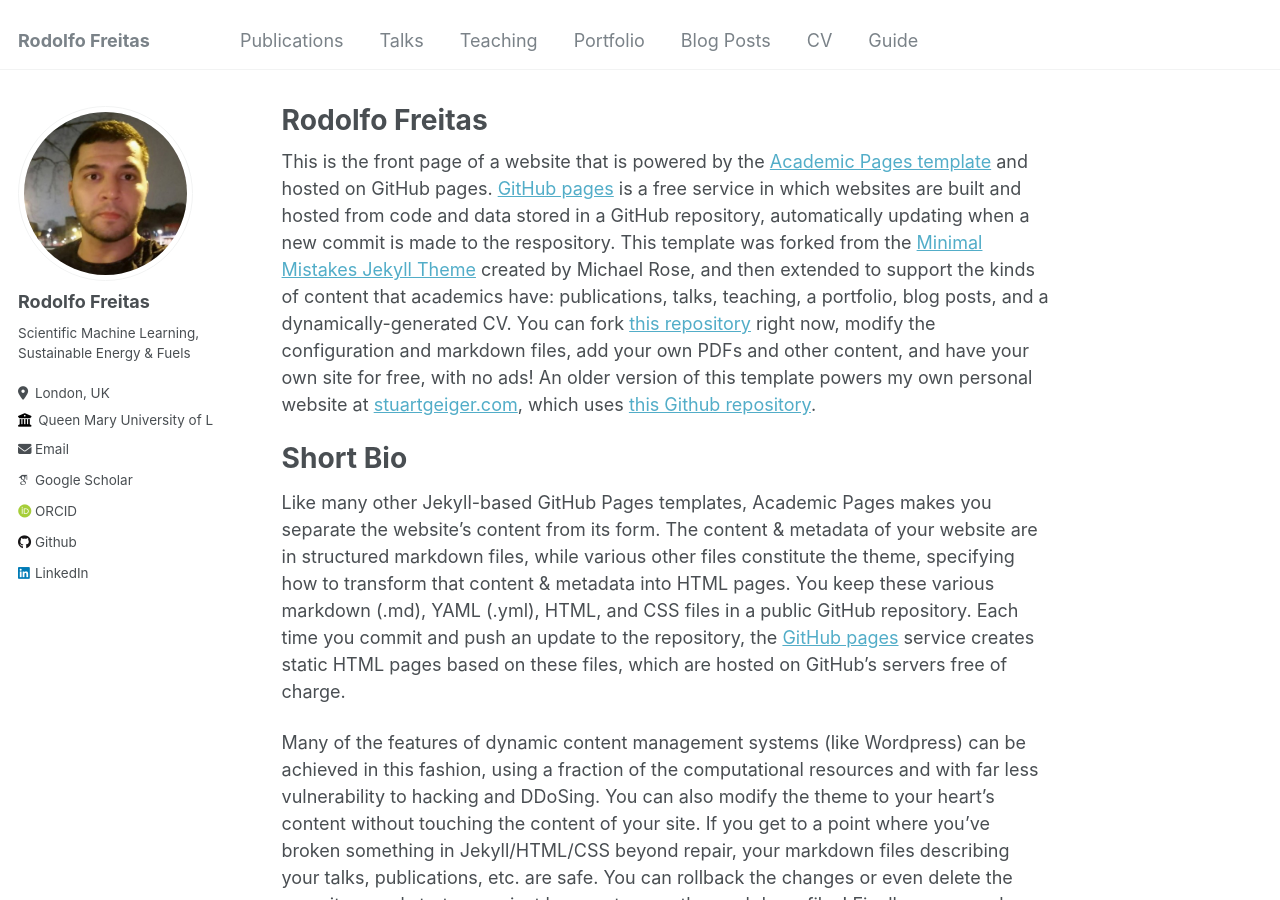
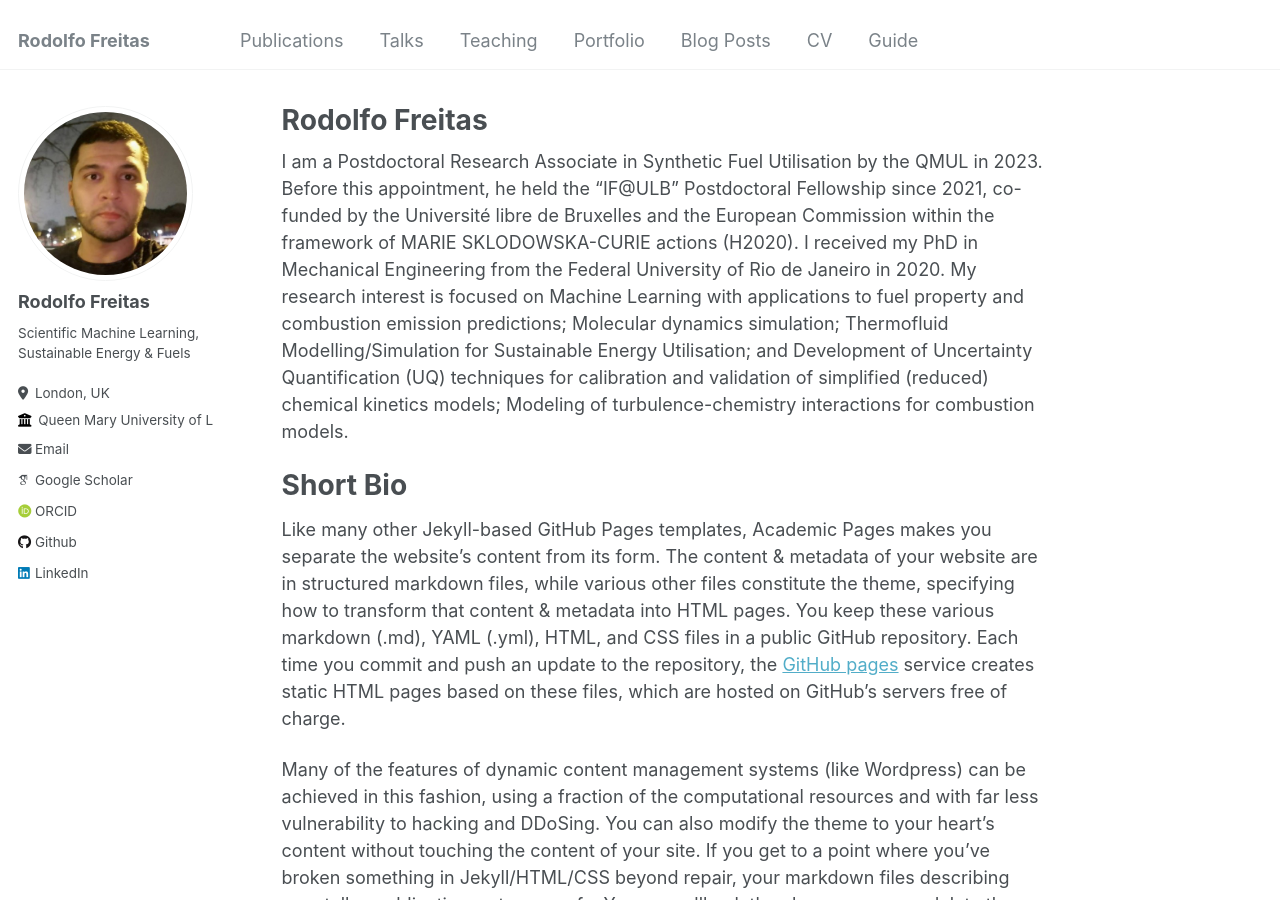
Before and after one commit to RodolfosmFreitas/RodolfosmFreitas.github.io, a Jekyll site: the page built from _pages/about.md, in a window 1280 px wide and 900 px high. Built offline with Jekyll 4.4.1, drawn with Linux system fonts in a browser that asks for light colours; some web fonts are replaced.

Commit message:
Update about.md

```diff
--- a/_pages/about.md
+++ b/_pages/about.md
@@ -7,7 +7,7 @@ redirect_from:
   - /about.html
 ---
 
-This is the front page of a website that is powered by the [Academic Pages template](https://github.com/academicpages/academicpages.github.io) and hosted on GitHub pages. [GitHub pages](https://pages.github.com) is a free service in which websites are built and hosted from code and data stored in a GitHub repository, automatically updating when a new commit is made to the respository. This template was forked from the [Minimal Mistakes Jekyll Theme](https://mmistakes.github.io/minimal-mistakes/) created by Michael Rose, and then extended to support the kinds of content that academics have: publications, talks, teaching, a portfolio, blog posts, and a dynamically-generated CV. You can fork [this repository](https://github.com/academicpages/academicpages.github.io) right now, modify the configuration and markdown files, add your own PDFs and other content, and have your own site for free, with no ads! An older version of this template powers my own personal website at [stuartgeiger.com](http://stuartgeiger.com), which uses [this Github repository](https://github.com/staeiou/staeiou.github.io).
+I am a Postdoctoral Research Associate in Synthetic Fuel Utilisation by the QMUL in 2023. Before this appointment, he held the "IF@ULB" Postdoctoral Fellowship since 2021, co-funded by the Université libre de Bruxelles and the European Commission within the framework of MARIE SKLODOWSKA-CURIE actions (H2020). I received my PhD in Mechanical Engineering from the Federal University of Rio de Janeiro in 2020. My research interest is focused on Machine Learning with applications to fuel property and combustion emission predictions; Molecular dynamics simulation; Thermofluid Modelling/Simulation for Sustainable Energy Utilisation; and Development of Uncertainty Quantification (UQ) techniques for calibration and validation of simplified (reduced) chemical kinetics models; Modeling of turbulence-chemistry interactions for combustion models.
 
 Short Bio
 ======
```
